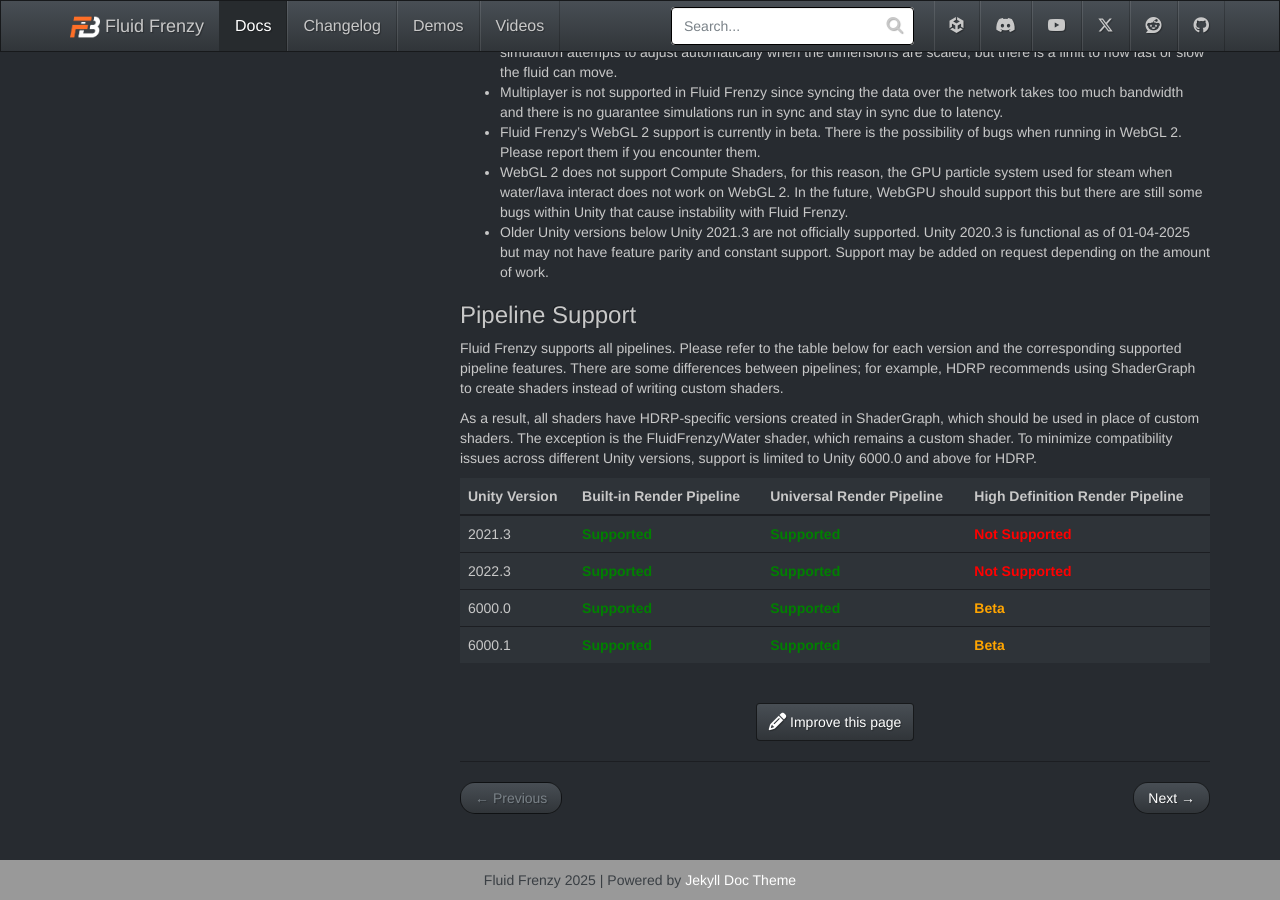
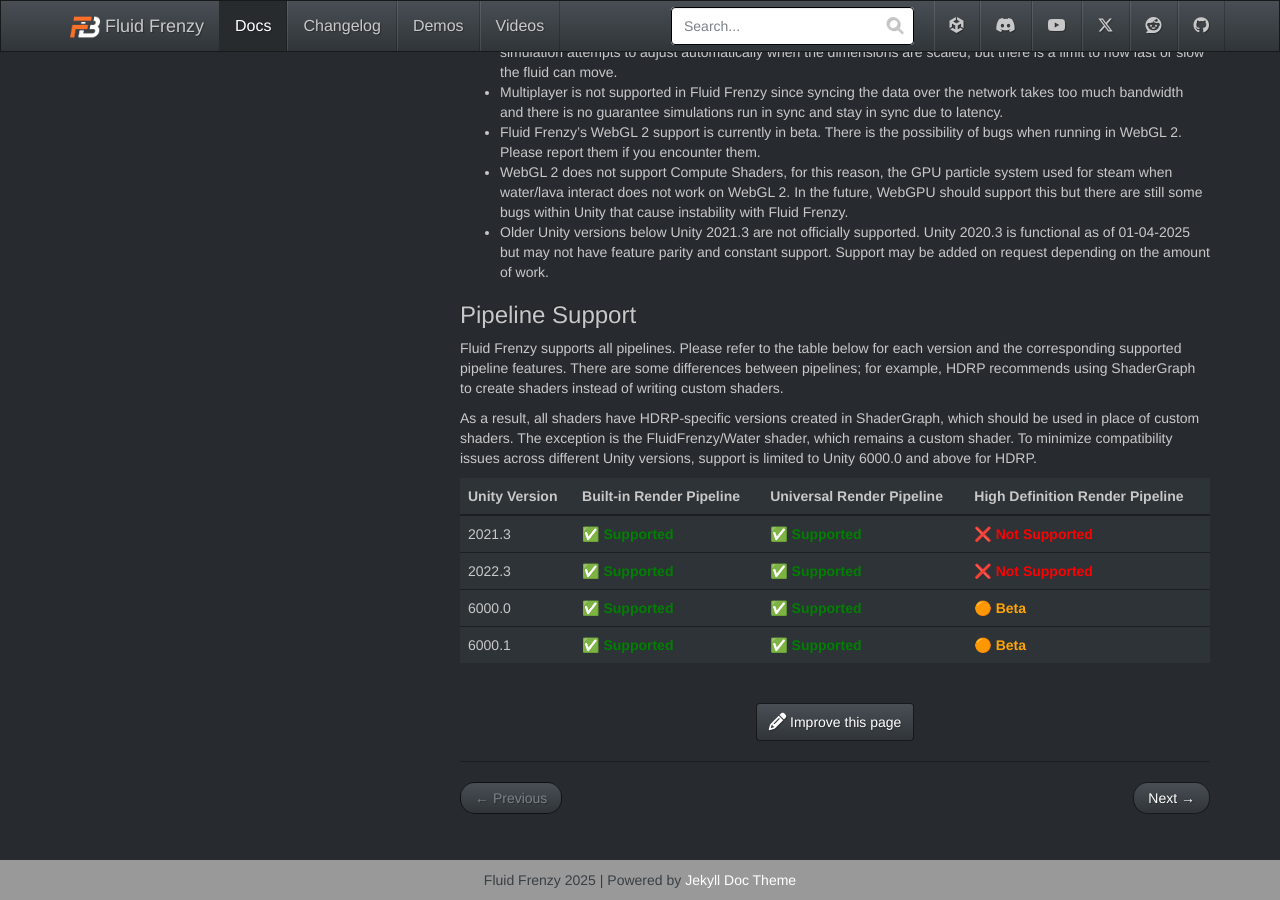
Before and after one commit to FrenzyByte/fluidfrenzy, a Jekyll site: the page built from _docs/index.md, in a window 1280 px wide and 900 px high, scrolled down 1450 px. Built offline with Jekyll 4.4.1, drawn with Linux system fonts in a browser that asks for light colours.

Commit message:
See if icons work.

```diff
--- a/_docs/index.md
+++ b/_docs/index.md
@@ -74,9 +74,7 @@
 
 | Unity Version | Built-in Render Pipeline | Universal Render Pipeline | High Definition Render Pipeline |
 |----------------|--------------------------|---------------------------|---------------------------------|
-| 2021.3         | **<span style="color:green;">Supported</span>** | **<span style="color:green;">Supported</span>** | **<span style="color:red;">Not Supported</span>** |
-| 2022.3         | **<span style="color:green;">Supported</span>** | **<span style="color:green;">Supported</span>** | **<span style="color:red;">Not Supported</span>** |
-| 6000.0         | **<span style="color:green;">Supported</span>** | **<span style="color:green;">Supported</span>** | **<span style="color:orange;">Beta</span>** |
-| 6000.1         | **<span style="color:green;">Supported</span>** | **<span style="color:green;">Supported</span>** | **<span style="color:orange;">Beta</span>** |
-
-<a name="installation"></a>
+| 2021.3         | ✅ **<span style="color:green;">Supported</span>** | ✅ **<span style="color:green;">Supported</span>** | ❌ **<span style="color:red;">Not Supported</span>** |
+| 2022.3         | ✅ **<span style="color:green;">Supported</span>** | ✅ **<span style="color:green;">Supported</span>** | ❌ **<span style="color:red;">Not Supported</span>** |
+| 6000.0         | ✅ **<span style="color:green;">Supported</span>** | ✅ **<span style="color:green;">Supported</span>** | 🟠 **<span style="color:orange;">Beta</span>** |
+| 6000.1         | ✅ **<span style="color:green;">Supported</span>** | ✅ **<span style="color:green;">Supported</span>** | 🟠 **<span style="color:orange;">Beta</span>** |
```
